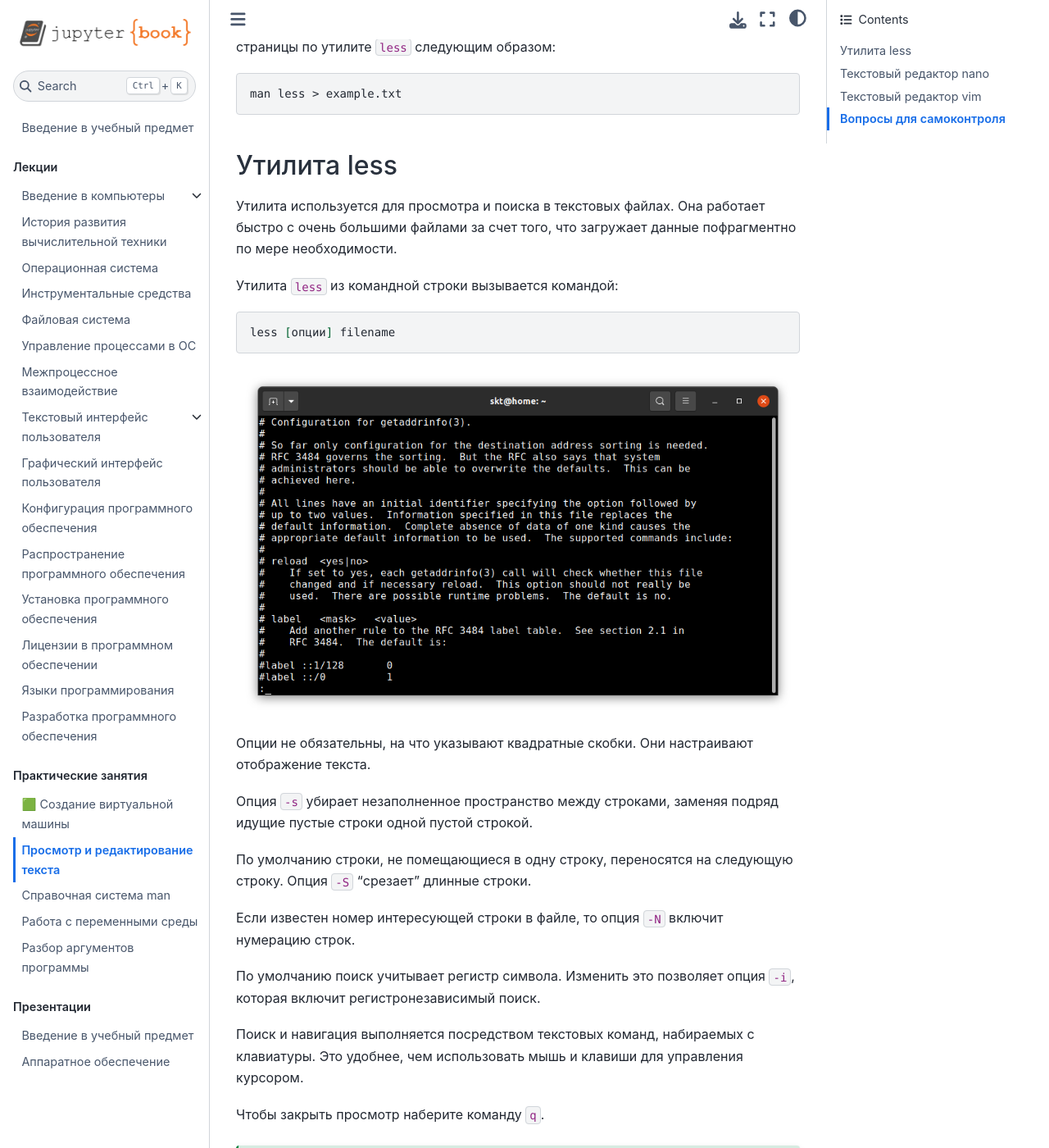
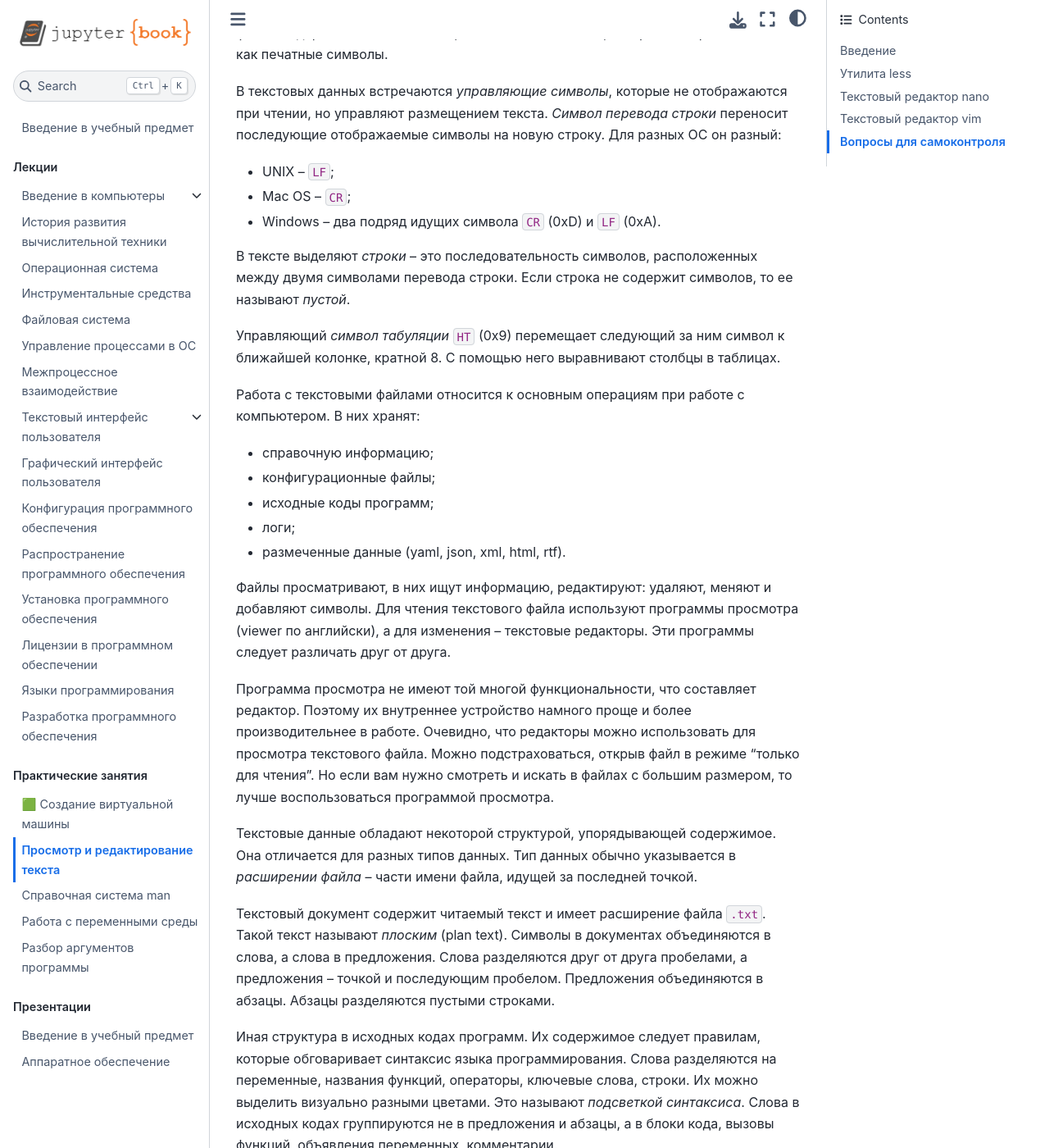
Before and after one commit to wolodyx/sppo, a Jupyter Book: the page built from labour/view-edit-text.md, in a window 1280 px wide and 1400 px high, scrolled down 261 px. Shown: the whole window at 82% size. Built offline with Jupyter Book 1.0.4 settings and Sphinx 7.4.7 and the Sphinx Book theme 1.1.4, drawn with Linux system fonts in a browser that asks for light colours; some of the changed text lies outside the part shown.

Commit message:
Intro to view-edit-text work

````diff
--- a/labour/view-edit-text.md
+++ b/labour/view-edit-text.md
@@ -1,14 +1,85 @@
 # Просмотр и редактирование текста
 
-Просмотр и редактирование текста относится к основным операциям при работе с компьютером.
-В виде текстовых файлов представлены конфигурационные файлы, исходные тексты программ.
+## Введение
+
+Файлы по содержимому делятся на два типа -- текстовые и двоичные.
+Двоичные файлы содержат любые значения, а текстовые только те, которые воспринимаются как печатные символы.
+
+В текстовых данных встречаются *управляющие символы*, которые не отображаются при чтении, но управляют размещением текста.
+*Символ перевода строки* переносит последующие отображаемые символы на новую строку.
+Для разных ОС он разный:
+* UNIX    -- `LF`;
+* Mac OS  -- `CR`;
+* Windows -- два подряд идущих символа `CR` (0xD) и `LF` (0xA).
+
+В тексте выделяют *строки* -- это последовательность символов, расположенных между двумя символами перевода строки.
+Если строка не содержит символов, то ее называют *пустой*.
+
+Управляющий *символ табуляции* `HT` (0x9) перемещает следующий за ним символ к ближайшей колонке, кратной 8.
+С помощью него выравнивают столбцы в таблицах.
+
+Работа с текстовыми файлами относится к основным операциям при работе с компьютером.
+В них хранят:
+* справочную информацию;
+* конфигурационные файлы;
+* исходные коды программ;
+* логи;
+* размеченные данные (yaml, json, xml, html, rtf).
+
+Файлы просматривают, в них ищут информацию, редактируют: удаляют, меняют и добавляют символы.
+Для чтения текстового файла используют программы просмотра (viewer по английски), а для изменения -- текстовые редакторы.
+Эти программы следует различать друг от друга.
+
+% Различие между программами просмотра и редакторами
+Программа просмотра не имеют той многой функциональности, что составляет редактор.
+Поэтому их внутреннее устройство намного проще и более производительнее в работе.
+Очевидно, что редакторы можно использовать для просмотра текстового файла.
+Можно подстраховаться, открыв файл в режиме "только для чтения".
+Но если вам нужно смотреть и искать в файлах с большим размером, то лучше воспользоваться программой просмотра.
+
+% Общие правила для текстовых файлов
+Текстовые данные обладают некоторой структурой, упорядывающей содержимое.
+Она отличается для разных типов данных.
+Тип данных обычно указывается в *расширении файла* -- части имени файла, идущей за последней точкой.
+
+% Структура текстовых документов
+Текстовый документ содержит читаемый текст и имеет расширение файла `.txt`.
+Такой текст называют *плоским* (plan text).
+Символы в документах объединяются в слова, а слова в предложения.
+Слова разделяются друг от друга пробелами, а предложения -- точкой и последующим пробелом.
+Предложения объединяются в абзацы.
+Абзацы разделяются пустыми строками.
+
+% Структура исходных кодов программ
+Иная структура в исходных кодах программ.
+Их содержимое следует правилам, которые обговаривает синтаксис языка программирования.
+Слова разделяются на переменные, названия функций, операторы, ключевые слова, строки.
+Их можно выделить визуально разными цветами.
+Это называют *подсветкой синтаксиса*.
+Слова в исходных кодах группируются не в предложения и абзацы, а в блоки кода, вызовы функций, объявления переменных, комментарии.
+
+% Структура конфигурационных файлов
+% ...
+
+% Структура размеченного текста
+% ...
 
 % Исходные данные для работы
-Для работы нам понадобится текстовый файла.
-Сформируем его из справочной страницы по утилите `less` следующим образом:
+Для последующей работы вам понадобятся текстовые файлы.
 
+Скопируйте в домашний каталог справочную страницу об утилите `less` следующим образом:
 ```bash
-man less > example.txt
+man less > ~/less.help
+```
+
+Заберите заголовочный файл `cmath` стандартной библиотеки C++ в домашний каталог:
+```bash
+cp /usr/include/c++/9/cmath ~/cmath
+```
+
+Скопируйте конфигурационный файл утилиты `nanorc` к себе:
+```bash
+cp /etc/nanorc ~/nanorc.conf
 ```
 
 ## Утилита less
````
